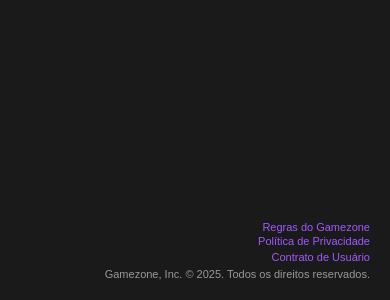
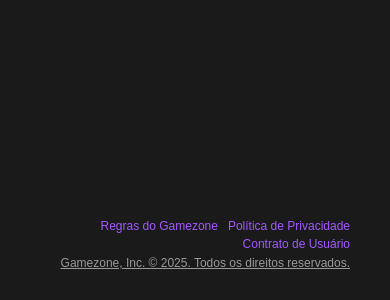
Before and after one commit to OFJoaoVitor/GameZone, a plain HTML site: page Gamezone/Footer-gamezone/index.html in a window 390 px wide. Shown: the part 544-844 px from the top of the page. Drawn offline with Linux system fonts and the light colour scheme.

Commit message:
Teste github

```diff
--- a/Gamezone/Footer-gamezone/style.css
+++ b/Gamezone/Footer-gamezone/style.css
@@ -1,12 +1,10 @@
-/* Fundo do site igual ao da imagem */
 body {
     margin: 0;
-    background-color: #1a1a1b; /* cinza escuro */
+    background-color: #1a1a1b;
     color: #d7dadc;
     font-family: Arial, sans-serif;
   }
 
-  /* Footer fixo no canto inferior direito */
   .gamezone-footer {
     position: fixed;
     bottom: 30px;
@@ -26,41 +24,19 @@ body {
   }
 
   .gamezone-footer-content .link-row a {
-    color: #a259ff; /* roxo vibrante */
+    color: #a259ff;
     text-decoration: none;
     font-size: 12px;
   }
 
   .gamezone-footer-content .link-row a:hover {
     text-decoration: underline;
-    color: #c084fc; /* roxo mais claro ao passar o mouse */
+    color: #c084fc;
   }
 
   .gamezone-footer p {
     margin: 5px 0 0 0;
     font-size: 12px;
     color: #999;
+    text-decoration: underline;
   }
-
-  /* Responsivo para celular */
-  @media (max-width: 600px) {
-    .gamezone-footer {
-      right: 20px;
-      bottom: 20px;
-      font-size: 11px;
-    }
-
-    .gamezone-footer-content .link-row {
-      flex-direction: column;
-      align-items: flex-end;
-      gap: 2px;
-    }
-
-    .gamezone-footer-content .link-row a {
-      font-size: 11px;
-    }
-
-    .gamezone-footer p {
-      font-size: 11px;
-    }
-  }
```
